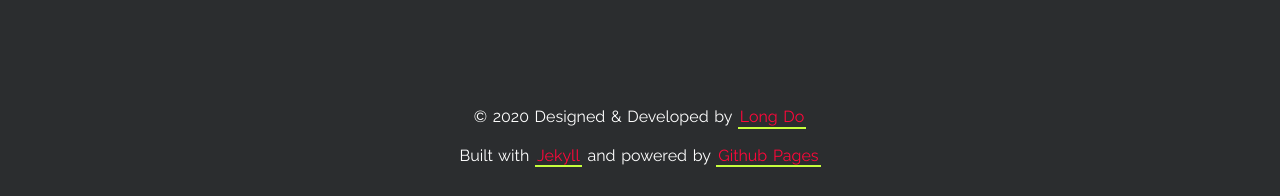
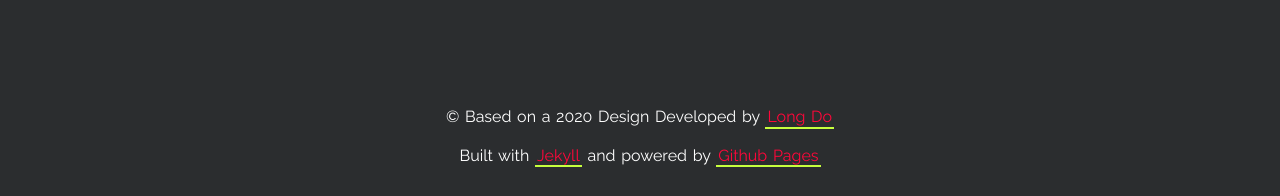
Before and after one commit to bedspirit/bedspirit.github.io, a Jekyll site: the page built from index.html, in a window 1280 px wide and 900 px high, scrolled down 4051 px. Shown: the part 701-897 px from the top of the window. Built offline with Jekyll 4.4.1, drawn with Linux system fonts in a browser that asks for light colours.

Commit message:
Update footer.html

```diff
--- a/_includes/footer.html
+++ b/_includes/footer.html
@@ -1,6 +1,6 @@
 <footer class="footer">
   <p>
-    &copy; 2020 Designed & Developed by
+    &copy; Based on a 2020 Design Developed by
     <a class="highlight-link" href="https://longpdo.github.io/" target="_blank" rel="noreferrer">
       Long Do
     </a>
```
